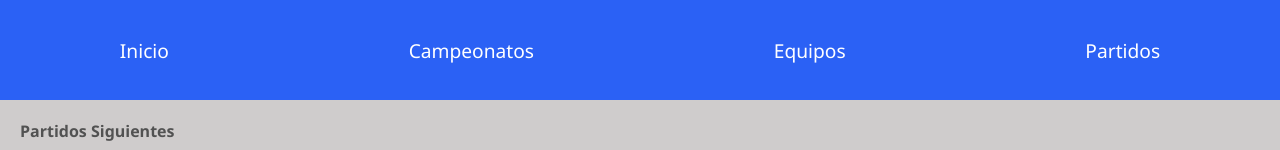
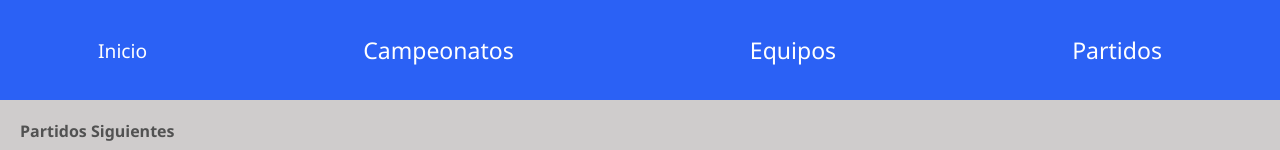
Before and after one commit to Joelherr09/test-app-v, a React (Vite) app: page / in a window 1280 px wide. Shown: the top 150 px of the page. Built offline with nearby package versions, Linux system fonts and the light colour scheme.

Commit message:
update Navbar
se cambió el tipo de link

```diff
--- a/src/components/Navbar.jsx
+++ b/src/components/Navbar.jsx
@@ -8,10 +8,9 @@ function Navbar() {
       <div >
         <nav class="navbar">
           <a href="/">Inicio</a>
-          <a href="/campeonatos">Campeonatos</a>
-
-          <a href="/listas">Equipos</a>
-          <a href="/partidos/">Partidos</a>
+          <Link to={`/campeonatos/`}><a href="">Campeonatos</a></Link>
+          <Link to={`/listas/`}><a href="/listas">Equipos</a></Link>
+          <Link to={`/partidos/`}><a href="/partidos/">Partidos</a></Link>
         </nav>
       </div>
 
```
